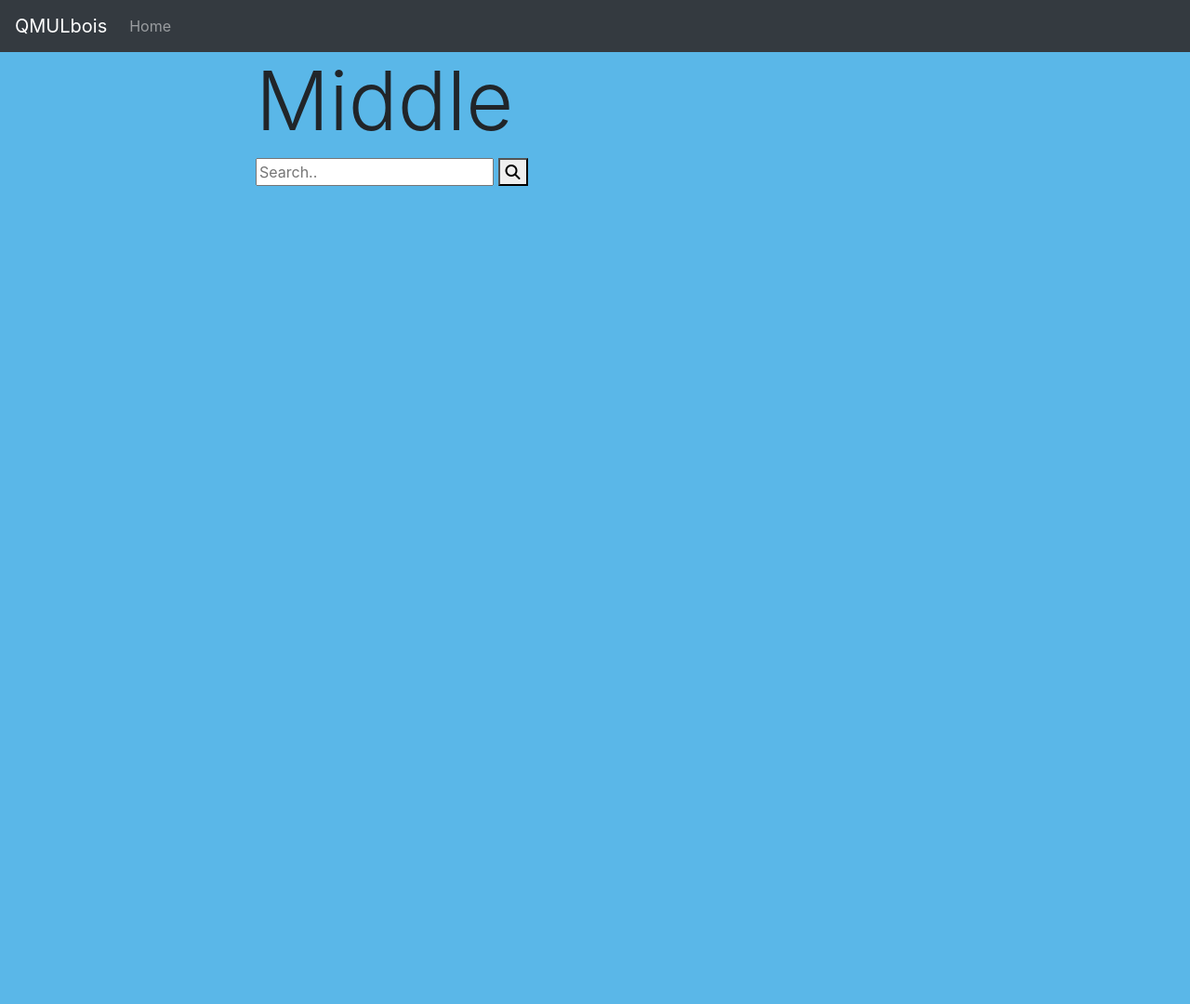
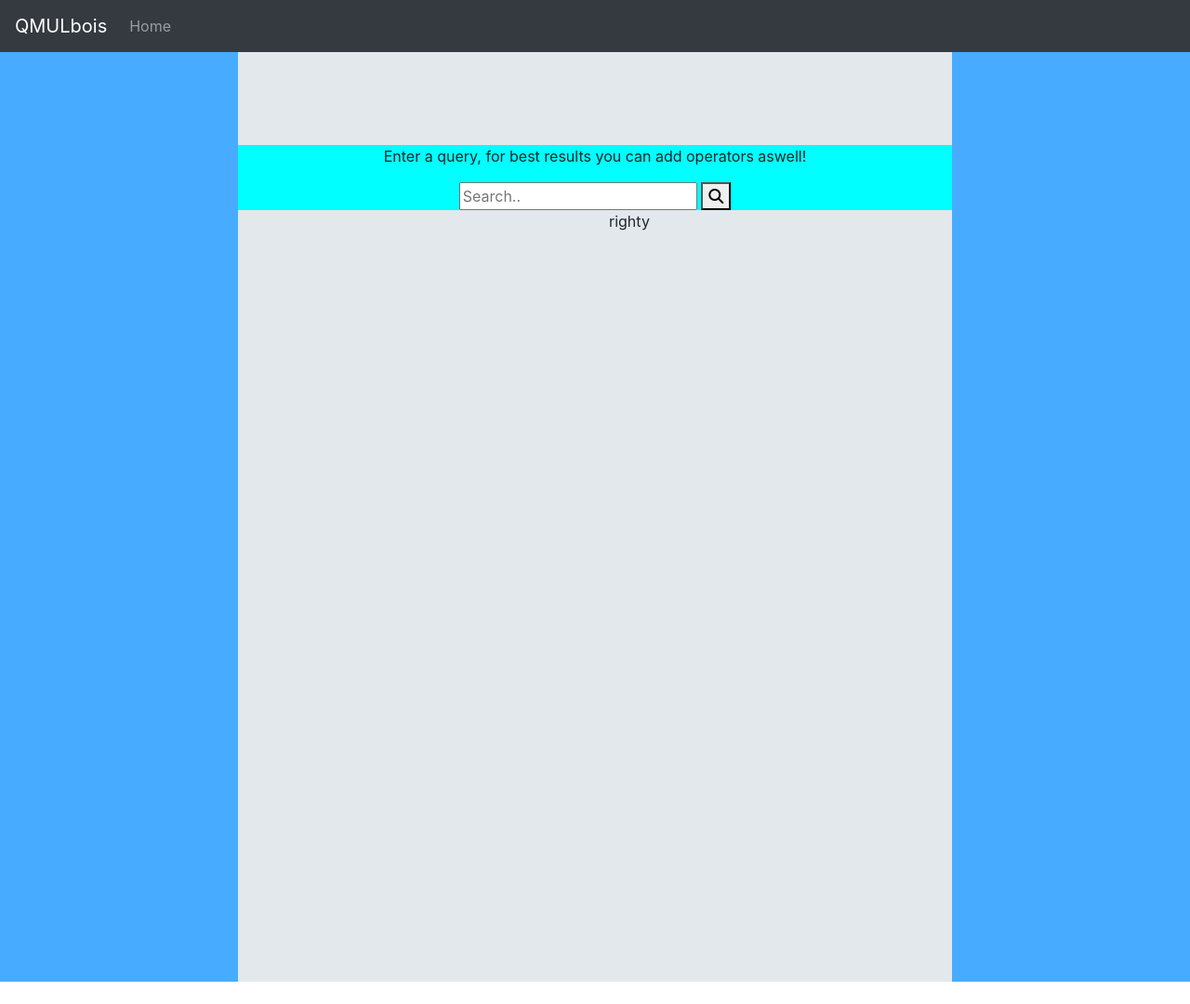
Before and after one commit to dylan-mancero/GeoSentiment, a Django app: page /geosenti/ in a window 1280 px wide. Shown: the whole page at 93% size. Before the commit the page ends 200 px from the top, so only its background shows below. Run offline with Django 3.2, Linux system fonts and the light colour scheme; parts of the project's set-up code (start-up, migrations or seed data) failed here and were passed over; some libraries are stand-ins or nearby versions.

Commit message:
pie chart of british data now showing

```diff
--- a/geosenti/methods.py
+++ b/geosenti/methods.py
@@ -17,8 +17,8 @@
 analyzer = vader.SentimentIntensityAnalyzer() #Analyzer object from vader
 
 def starter(input):
-    britishTweets = tweepy.Cursor(api.search, q=str(input),geocode = UK_GEO, lang = 'en',tweet_mode='extended').items(5)
-    usaTweets = tweepy.Cursor(api.search, q=str(input),geocode = USA_GEO, lang = 'en',tweet_mode='extended').items(5)
+    britishTweets = tweepy.Cursor(api.search, q=str(input),geocode = UK_GEO, lang = 'en',tweet_mode='extended').items(10)
+    usaTweets = tweepy.Cursor(api.search, q=str(input),geocode = USA_GEO, lang = 'en',tweet_mode='extended').items(10)
 
     britishTweets = list(map(FullTextHandler, britishTweets))
     usaTweets = list(map(FullTextHandler, usaTweets))
--- a/geosenti/static/geosenti/scripts.js
+++ b/geosenti/static/geosenti/scripts.js
@@ -12,7 +12,30 @@
                 "searched":s,
             },
             success: function (response) {
-                console.log("something amazing")
+
+                const leftData = response['left']
+                const rightData = response['right']
+                var ctx = $('#leftChart');
+                var myChart = new Chart(ctx, {
+                    type: 'doughnut',
+                    data :{
+                        labels: [
+                            'Negative',
+                            'Positive',
+                            'Neutral'
+                          ],
+                          datasets: [{
+                            label: 'left Data',
+                            data: [leftData['neg'], leftData['pos'], leftData['neutral']],
+                            backgroundColor: [
+                              'rgb(255, 99, 132)',
+                              'rgb(54, 162, 235)',
+                              'rgb(255, 205, 86)'
+                            ],
+                            hoverOffset: 4
+                          }]
+                    }
+                });
             }
         });
     });
--- a/geosenti/static/geosenti/styles.css
+++ b/geosenti/static/geosenti/styles.css
@@ -1,9 +1,51 @@
-#bootstrap-overrides{
-    background-color: #5ab7e8;
-}
+
 .comment-box {
     display: none;
 }
+.search-container{
+    margin-top: 100px;
+    background-color: aqua;
+    text-align: center;
+}
 .search-container button:hover {
     background: #ccc;
+}
+main {
+    display: table;
+    width: 100%;
+    min-height: 1000px;
   }
+.container {
+  display: table-row;
+}
+.sidebar-left {
+  height: 300px;
+  width: 20%;
+  background:#47acff;
+}
+.center-col {
+  width: 60%;
+  background:#e2e8ec;
+}
+.sidebar-right {
+  width: 20%;
+  background:#47acff;
+}
+.sidebar-left,
+.center-col,
+.sidebar-right {
+  display: table-cell;
+}
+@media (max-width: 900px) {
+  main {
+    display: block;
+  }
+  .container,
+  .sidebar-left,
+  .center-col,
+  .sidebar-right {
+    display: block;
+    width: 100%;
+    min-height: 100%;
+  }
+}
--- a/geosenti/templates/geosenti/base.html
+++ b/geosenti/templates/geosenti/base.html
@@ -6,6 +6,7 @@
     <title>{{ appname }}</title>
     <link rel="stylesheet" href="https://maxcdn.bootstrapcdn.com/bootstrap/4.0.0/css/bootstrap.min.css" integrity="sha384-Gn5384xqQ1aoWXA+058RXPxPg6fy4IWvTNh0E263XmFcJlSAwiGgFAW/dAiS6JXm" crossorigin="anonymous">
     <script src="https://kit.fontawesome.com/694ed157ff.js" crossorigin="anonymous"></script>
+    <script src="https://cdn.jsdelivr.net/npm/chart.js"></script>
     <link rel="stylesheet" type="text/css" href="{% static 'geosenti/styles.css' %}" />
 
 </head>
--- a/geosenti/templates/geosenti/home.html
+++ b/geosenti/templates/geosenti/home.html
@@ -3,23 +3,31 @@
 {% block content %}
 
 {% include 'geosenti/navbar.html' %}
+<main>
   <div class="container">
-    <div class="row">
-        <div class="col-md-2">
-            <div class = "welcome"></div>
+    <div class="sidebar-left">
     </div>
-        <div class="col-md-7">
-        <h1 class="display-2" style="margin-left:auto;">Middle</h1>
+    <div class="center-col">
       <div class ="search-container">
+          <p>Enter a query, for best results you can add operators aswell!</p>
           <form id="formy" action ="">{% csrf_token %}
               <input id ="theSearch"type="text" placeholder="Search.." name="search" required>
               <button id ="searchBtn" type="submit"><i class="fa fa-search"></i></button>
           </form>
       </div>
+      <div class = "row">
+        <div class = "col">
+          <div class = "charts">
+            <canvas id="leftChart" width="100%" height="100%"></canvas>
           </div>
-        <div class="col-md-2">
+        </div>
+        <div class = "col">
+          righty
         </div>
       </div>
     </div>
-
+    <div class="sidebar-right">
+    </div>
+  </div>
+</main>
 {% endblock %}
--- a/geosenti/views.py
+++ b/geosenti/views.py
@@ -12,5 +12,9 @@
     input = request.POST['searched']
     britishScore, usaScore = starter(input)
     print(str(britishScore))
-    return JsonResponse({'success':'success'})
+    return JsonResponse({
+        'success':'success',
+        'left':britishScore,
+        'right':usaScore
+    })
 # Create your views here.
```
Lines whose indentation alone changed are shown as unchanged.
